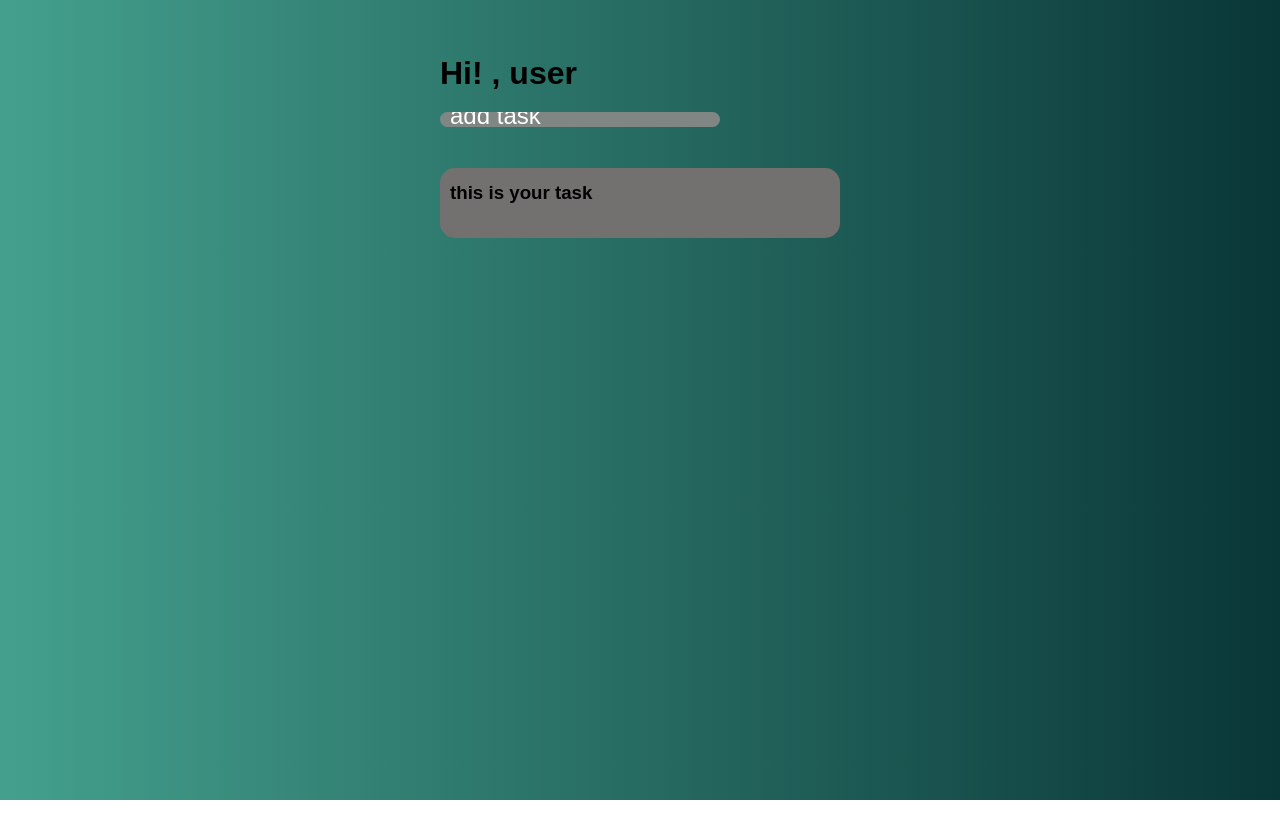
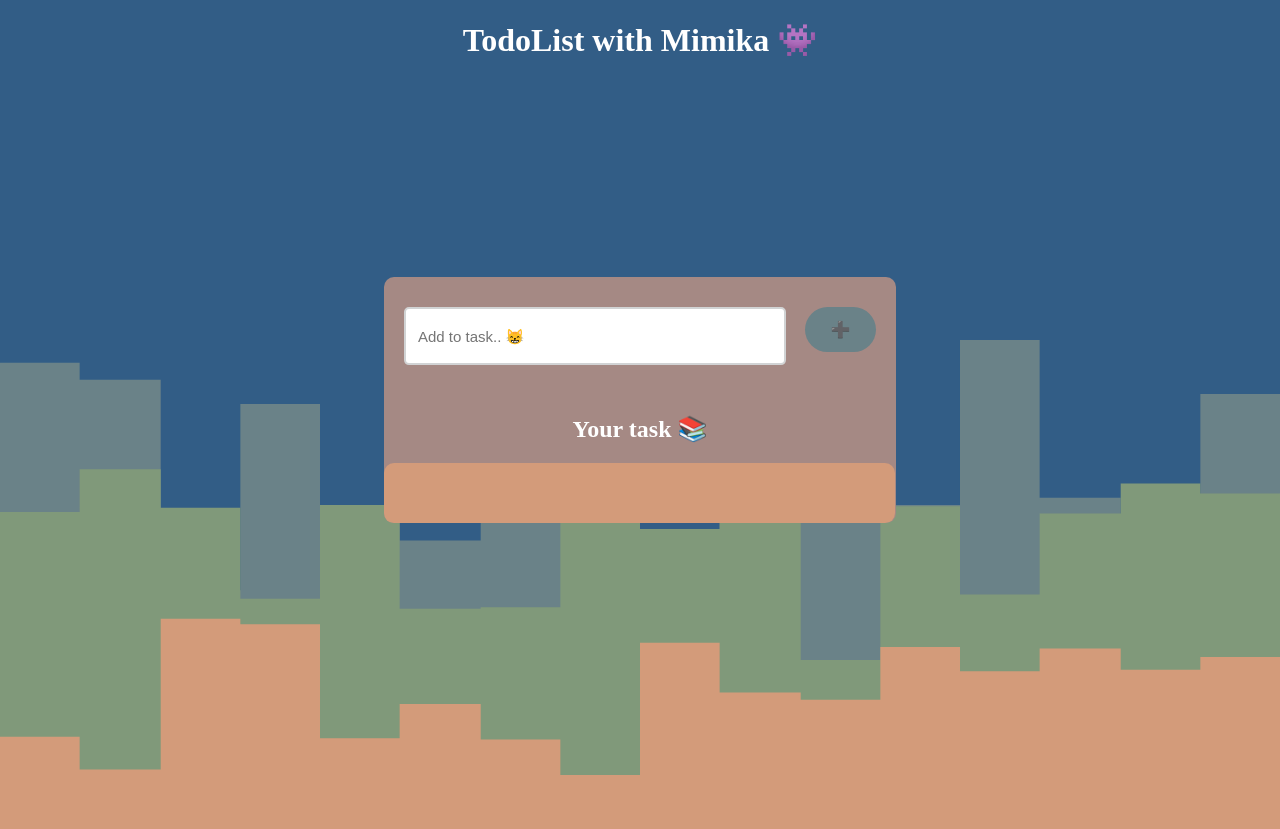
Before and after one commit to MimikaAckerman/TodoList, a plain HTML site: page index.html in a window 1280 px wide. Before the commit the page ends 800 px from the top, so only its background shows below. Drawn offline with Linux system fonts and the light colour scheme.

Commit message:
finish project

```diff
--- /dev/null
+++ b/app.js
@@ -0,0 +1,25 @@
+document.querySelector("#push").onclick = function() {
+  if (document.querySelector("#newtask input").value.length == 0) {
+    alert("please enter a task");
+  } else {
+
+    document.querySelector("#tasks").innerHTML +=
+     `
+        <div class="task">
+            <span id="taskname">
+                ${document.querySelector("#newtask input").value}
+            </span>
+            <button class="delete">
+                <i class="task-delete">x</i>
+            </button>
+        </div>
+    `;
+    var current_task = document.querySelectorAll(".delete");
+
+    for (let i = 0; i < current_task.length; i++) {
+      current_task[i].onclick = function() {
+        this.parentNode.remove();
+      }
+    }
+  }
+}
--- a/index.html
+++ b/index.html
@@ -1,41 +1,24 @@
 <!DOCTYPE html>
 <html lang="en">
   <head>
-    <meta charset="UTF-8">
-    <meta http-equiv="X-UA-Compatible" content="IE=edge">
-    <meta name="viewport" content="width=device-width, initial-scale=1.0">
+    <meta charset="UTF-8" />
+    <meta http-equiv="X-UA-Compatible" content="IE=edge" />
+    <meta name="viewport" content="width=device-width, initial-scale=1.0" />
     <title>TodoList with Mimika</title>
     <link rel="stylesheet" href="style.css" />
   </head>
   <body>
-
-
+    <h1 class="title">TodoList with Mimika 👾</h1>
     <div class="container">
-    <div class="perfil">
-        <div id="date"></div>
-        <h1 class="welcome">Hi! , user</h1>
-        <br>
+      <div id="newtask">
+        <input type="text" placeholder="Add to task.. 😸" />
+        <button id="push">➕</button>
       </div>
 
-    <div class="add-area">
-        <input type="text" id="input" placeholder="add task"/>
-        <i id="boton-enter" class="fa fa-plus-circle"></i>
+      <h2 class="task-title">Your task 📚</h2>
+      <div id="tasks"></div>
     </div>
 
-    <!--this is area task-->
-    <div class="task-seccion">
-        <h3>this is your task</h3>
-        <ul id="list">
-
-
-
-
-        </ul>
-    </div>
-
-</div>
-
-
-    <script src="index.js"></script>
+    <script src="app.js"></script>
   </body>
 </html>
--- a/style.css
+++ b/style.css
@@ -1,120 +1,101 @@
-*{
-    box-sizing: border-box;
-    padding: 0;
-    margin: 0;
+@keyframes pan{
+    100% {background-position: 15% 50%;}
+}
+body{
+    height: 100vh;
+   background-image: url('./background.svg');
+   background-repeat: no-repeat;
+   background-size: cover;
+   animation: pan 6s infinite alternate linear;
+}
+.title{
+    color: white;
+    text-align: center;
+}
+.task-title{
+    color: white;
+    text-align: center;
 }
 
-
-body {
-    background: #44A08D;  /* fallback for old browsers */
-    background: -webkit-linear-gradient(to left, #093637, #44A08D);  /* Chrome 10-25, Safari 5.1-6 */
-    background: linear-gradient(to left, #093637, #44A08D); /* W3C, IE 10+/ Edge, Firefox 16+, Chrome 26+, Opera 12+, Safari 7+ */
-
-    height: 100vh;
-    font-family: 'Prompt', sans-serif;
-}
-
-.container {
-    max-width: 80%;
-    width: 400px;
-    height: 600px;
-    margin: 0 auto;
-}
-
-/*PERFIL*/
-
-
-
-.perfil h1 {
-    color: var(--white);
-}
-
-.perfil span {
-    color: var(--white);
-    letter-spacing: 1px;
-}
-
-#date {
-    color: var(--white);
-    padding: 50px 0 5px 0px;
+.container{
+    width: 40%;
+    min-width: 450px;
+    position: absolute;
+    transform: translate(-50%,-50%);
+    top: 50%;
+    left: 50%;
+		background: #A58984;
+		border-radius: 10px;
 
 }
 
-
-
-
-/*AGREGAR TAREA*/
-
-.task-seccion {
-    background-color: rgb(115, 112, 112) ;
-    border-radius: 15px;
-    height: 70px;
-    display: flex;
-    align-items: center;
-    gap: 70px;
-    padding: 10px;
-    margin: 40px 0;
+#newtask{
+    position: relative;
+    padding: 30px 20px;
+}
+#newtask input{
+    width: 75%;
+    height: 30px;
+    font-size: 15px;
+    border: 2px solid #d1d3d4;
+    padding: 12px;
+    color: #111111;
+    font-weight: 500;
+    position: relative;
+    border-radius: 5px;
+}
+#newtask input:focus{
+    outline: none;
+    border-color: #6A8288;
 }
 
- input {
-    width: 70%;
-    border-radius: 8px;
+#newtask button{
+    position: relative;
+    float: right;
+    width: 15%;
+    height: 45px;
+    border-radius: 100px;
+    font-weight: 500;
+    font-size: 16px;
+    background-color: #6A8288;
     border: none;
-    background-color: rgb(128, 134, 132);
-    padding-left: 10px;
-
+    cursor: pointer;
+    outline: none;
 }
- input::placeholder {
-   font-size: 1.5rem;
-   color: white;
+#tasks{
+    background-color: #D39B7A;
+    padding: 30px 20px;
+    margin-top: 10px;
+    border-radius: 10px;
+    width: 92%;
+    position: relative;
+}
+.task{
+    background-color: #A58984;
+    height: 50px;
+		margin-bottom: 8px;
+    padding: 5px 10px;
+    display: flex;
+		border-radius: 5px;
+    align-items: center;
+    justify-content: space-between;
+    border: 1px solid #939697;
+    cursor: pointer;
+}
+.task span{
+    font-size: 15px;
+    font-weight: 400;
+}
+.task button{
+    background-color: #325D86;
+    height: 100%;
+    width: 40px;
+    border-radius: 5px;
+    border: none;
+    cursor: pointer;
+    outline: none;
 }
 
-.task-seccion i{
-    font-size: 50px;
-
-
+.completed{
+    text-decoration: line-through;
 }
-.task-seccion i:hover {
-    transform: scale(1.1);
-    cursor: pointer;
-}
-
-
-
-/*SECCION DE TAREA */
-
-.task-seccion h3 {
-    color: var(--white);
-    margin-bottom: 20px;
-}
-
-.task-seccion li {
-    display: flex;
-    align-items: center;
-    justify-content: space-between;
-    background: linear-gradient(to bottom,var(--blue-dark),var(--green));
-    border-radius: 15px;
-    padding: 10px;
-    color: var(--white);
-    margin: 5px 0;
-
-}
-.task-seccion i {
-    font-size: 25px;
-}
-
-.task-seccion > ul p {
-    font-size: 1.2rem;
-
-}
-
-
-.task-seccion i:hover {
-    color: var(--blue-light);
-    cursor: pointer;
-}
-
-.line-through{
-    text-decoration: line-through;
-    color : var(--blue-light);
-}
```
Also changed, not shown: background.svg (added), index.js (deleted). Lines whose indentation alone changed are shown as unchanged.
